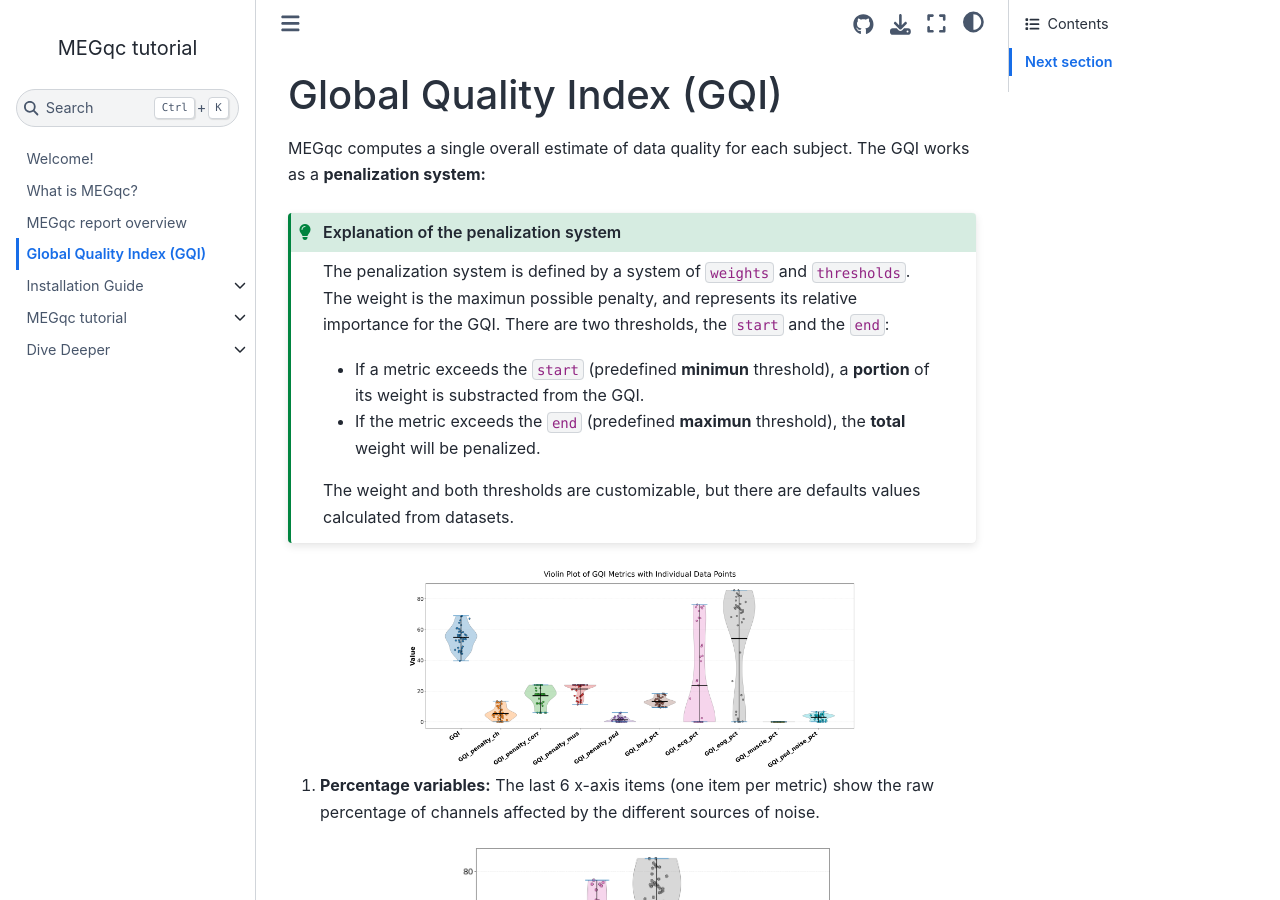
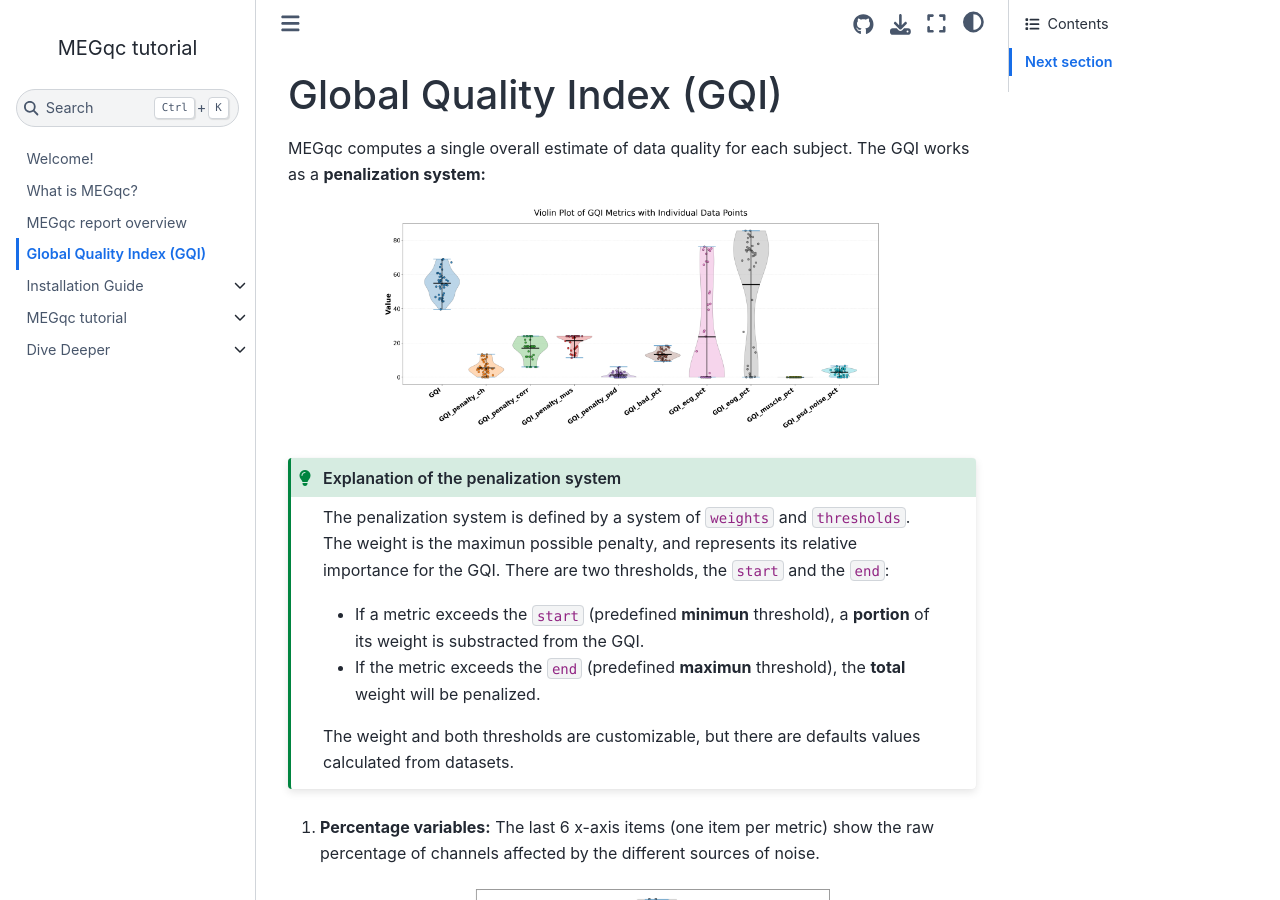
Before and after one commit to ANCPLabOldenburg/megqc_documentation, a Jupyter Book: the page built from book/gqi.md, in a window 1280 px wide and 900 px high. Built offline with Jupyter Book 1.0.4 settings and Sphinx 7.4.7 and the Sphinx Book theme 1.1.4, drawn with Linux system fonts in a browser that asks for light colours; pages that are not in the unit, such as notebooks, are missing from menus.

Commit message:
Update gqi.md

````diff
--- a/book/gqi.md
+++ b/book/gqi.md
@@ -1,6 +1,10 @@
 # Global Quality Index (GQI)
 
 MEGqc computes a single overall estimate of data quality for each subject. The GQI works as a **penalization system:**
+
+
+
+<img src="../static/gqi/gqi_1.png" alt="gqi" width="500px" align="center">
 
 
 ```{admonition} Explanation of the penalization system
@@ -12,9 +16,6 @@ The penalization system is defined by a system of `weights` and `thresholds`. Th
 
 The weight and both thresholds are customizable, but there are defaults values calculated from datasets.
 ```
-
-<img src="../static/gqi/gqi_1.png" alt="gqi" width="450px" align="center">
-
 
 1. **Percentage variables:** The last 6 x-axis items (one item per metric) show the raw percentage of channels affected by the different sources of noise.
 <img src="../static/gqi/03.png" alt="gqi-3" width="400px" align="center">
````
